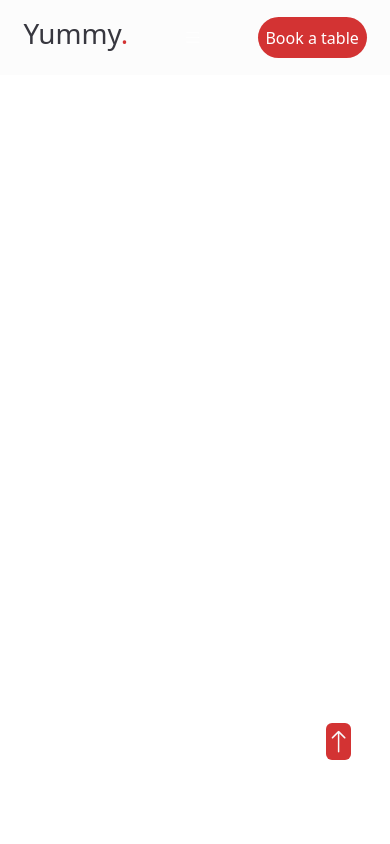
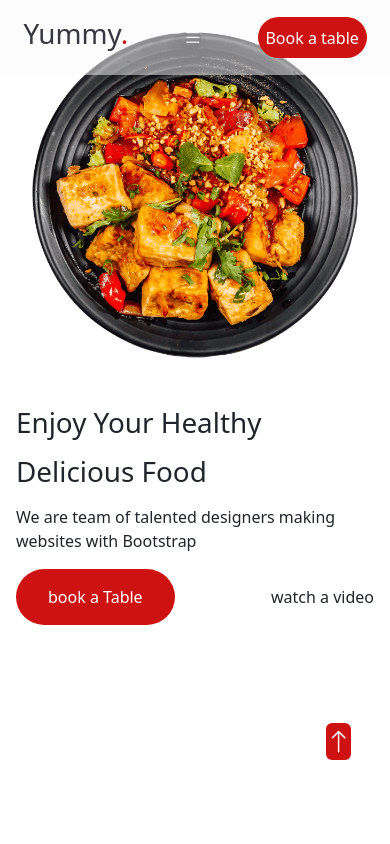
Before and after one commit to ayoub-ennaciri/Final-Project-javascript-DOM-ayoub-ennaciri, a website: page index.html in a window 390 px wide. Shown: the top 844 px of the page. Drawn offline with nearby package versions, Linux system fonts and the light colour scheme; a web font is replaced by a local one.

Commit message:
feat: hero for mobile

```diff
--- a/index.html
+++ b/index.html
@@ -16,6 +16,7 @@
       rel="stylesheet"
     />
     <link rel=stylesheet href=./public/css/app.css>
+    <link rel=stylesheet href=./public/css/modal.css>
   </head>
   <body>
 
@@ -119,14 +120,23 @@
         </nav>
         <div class="">
             <button class="top-header-right-button">Book a table</button>
-
         </div>
       </div>
 
     </header>
 <!-- *hero carousel -->
-     <section id="hero" class=" vh-100">
-
+     <section id="hero" class="lg vh-100 mb-8">
+        <div class="w-100"><img class="w-100 p-2" src="./public/images/hero-img.png" alt=""></div>
+        <div class="">
+          <h1 class="m-1">Enjoy Your Healthy</h1>
+          <h1 class="mx-1">Delicious Food</h1>
+          <p class="m-1">We are team of talented designers making websites with Bootstrap</p>
+          <div class="m-1 d-flex gap-1 align-items-center justify-content-between">
+            <a class="bg-sp-orange rounded-pill text-white px-2 py-1 fs-6">book a Table</a>
+            <a href="#" class="modalTriger1 text-dark">watch a video </a>
+            <div class="modal"><iframe width="560" height="315" src="https://www.youtube.com/embed/zW9Lfh-kp4w?si=pCztIZEUy6bYE5Zg" title="YouTube video player" frameborder="0" allow="accelerometer; &autoplay=1 autoplay; clipboard-write; encrypted-media; gyroscope; picture-in-picture; web-share" referrerpolicy="strict-origin-when-cross-origin" allowfullscreen></iframe></div>
+          </div>
+        </div>
     </section>
 
     <!-- *vedio section -->
@@ -884,7 +894,7 @@
         <div class="">Designed by BootstrapMade</div>
       </div>
     </footer>
-    <script src="./node_modules/bootstrap/dist/js/bootstrap.bundle.js"></script>
+    <script src="./public/js/app.js"></script>
   </body>
               <a href="#hero" class="position-fixed bg-sp-orange fs-2 text-light  bottom-10 end-10 border-0  rounded-2  z-3"><i class="bi bi-arrow-up"></i></a>
 </html>
--- a/public/js/app.js
+++ b/public/js/app.js
@@ -2,11 +2,13 @@ const modal = document.querySelector(".modal")
 const btn = document.querySelector(".modalTriger1")
 const h1 = document.querySelector("h1")
 
-btn.onclick =  () =>{
-    modal.style.top = "-0vh"
+btn.addEventListener( "click" , (e)=> {
+e.preventDefault()
+    modal.style.top = "0vh"
     modal.style.display = "flex"
     // modal.style.transform = "all 0.4s ease"
-}
+})
+
 
 modal.onclick = () =>
 {
--- a/src/sass/_variables.scss
+++ b/src/sass/_variables.scss
@@ -2,7 +2,7 @@
 @import "../../node_modules/bootstrap/scss/variables";
 
 
-$sp_orange : #d33333 ;
+$sp_orange : #ce1212 ;
 $brown     : #1e160d;
 $bad-grey  : #f9f9f9;
 $gray : #37373f ;
```
Also changed, not shown: public/css/app.css.
